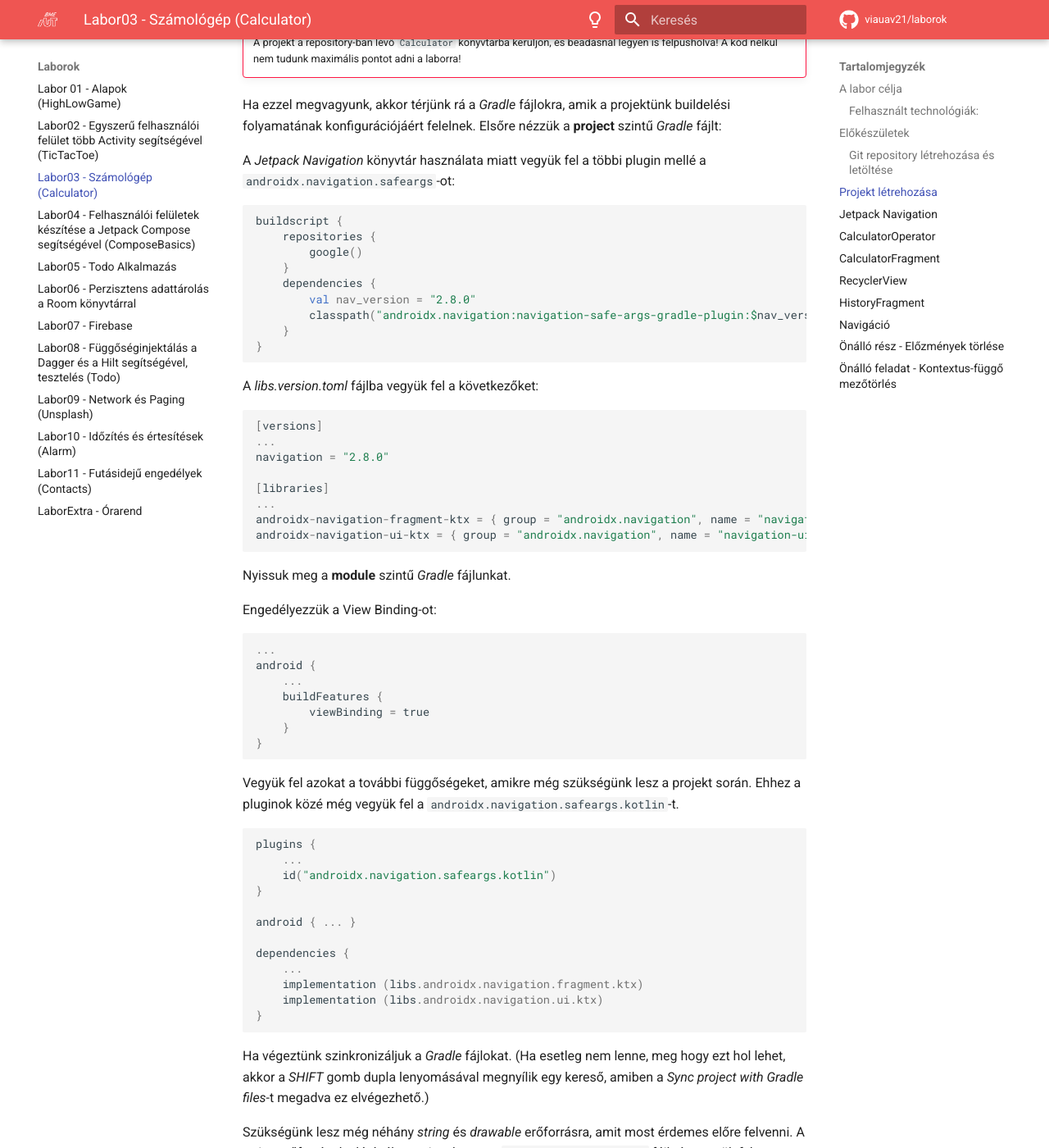
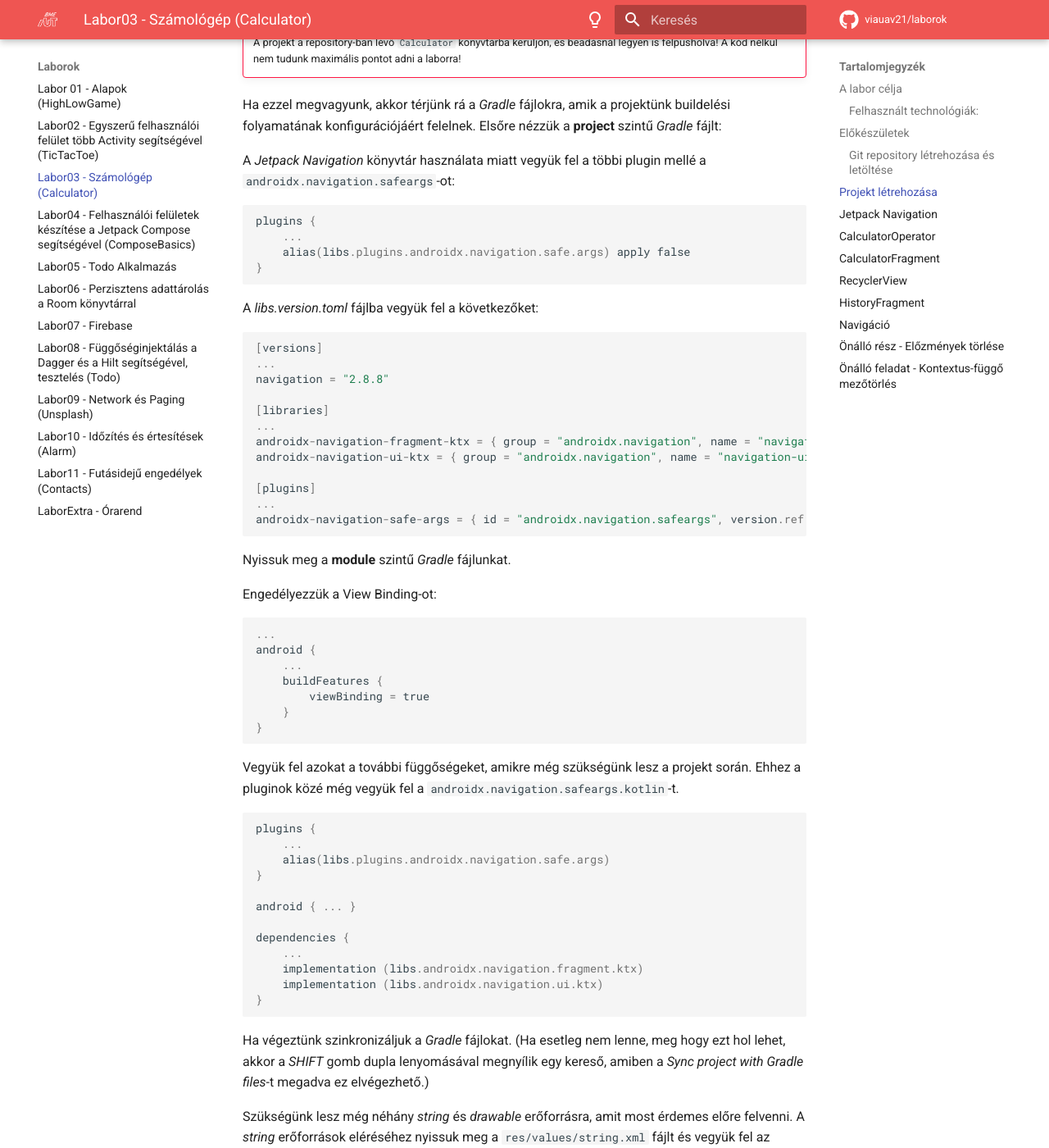
Before and after one commit to VIAUAV21/laborok, an MkDocs documentation site: the page built from docs/laborok/calculator/index.md, in a window 1280 px wide and 1400 px high, scrolled down 2461 px. Shown: the whole window at 82% size. Built offline with MkDocs 1.6.1 and Material for MkDocs 9.7.7, drawn with Linux system fonts in a browser that asks for light colours; comment, search, counter and statistics services are not loaded.

Commit message:
Update dependency declaration

````diff
--- a/docs/laborok/calculator/index.md
+++ b/docs/laborok/calculator/index.md
@@ -54,14 +54,9 @@ Ha ezzel megvagyunk, akkor térjünk rá a *Gradle* fájlokra, amik a projektün
 A *Jetpack Navigation* könyvtár használata miatt vegyük fel a többi plugin mellé a `androidx.navigation.safeargs`-ot:
 
 ```kotlin
-buildscript {
-    repositories {
-        google()
-    }
-    dependencies {
-        val nav_version = "2.8.0"
-        classpath("androidx.navigation:navigation-safe-args-gradle-plugin:$nav_version")
-    }
+plugins {
+    ...
+    alias(libs.plugins.androidx.navigation.safe.args) apply false
 }
 ```
 
@@ -69,13 +64,16 @@ A *libs.version.toml* fájlba vegyük fel a következőket:
 ```groovy
 [versions]
 ...
-navigation = "2.8.0"
+navigation = "2.8.8"
 
 [libraries]
 ...
 androidx-navigation-fragment-ktx = { group = "androidx.navigation", name = "navigation-fragment-ktx", version.ref = "navigation" }
 androidx-navigation-ui-ktx = { group = "androidx.navigation", name = "navigation-ui-ktx", version.ref = "navigation" }
 
+[plugins]
+...
+androidx-navigation-safe-args = { id = "androidx.navigation.safeargs", version.ref = "navigation" }
 ```
 
 
@@ -98,7 +96,7 @@ Vegyük fel azokat a további függőségeket, amikre még szükségünk lesz a
 ```groovy
 plugins {
     ...
-    id("androidx.navigation.safeargs.kotlin")
+    alias(libs.plugins.androidx.navigation.safe.args)
 }
 
 android { ... }
````
